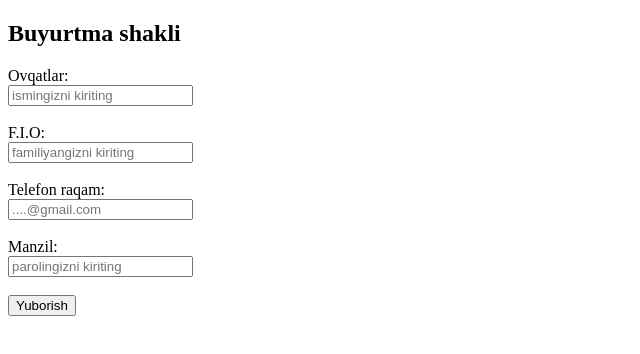
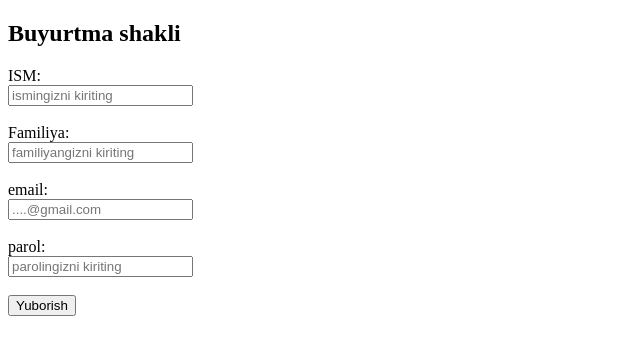
Before and after one commit to Jahongir7776/aap, a plain HTML site: page index.html in a window 1280 px wide. Shown: the whole page, without its empty margins (0-640 px from the left). Drawn offline with Linux system fonts and the light colour scheme.

Commit message:
Update index.html

```diff
--- a/index.html
+++ b/index.html
@@ -8,16 +8,16 @@
     <h2>Buyurtma shakli</h2>
 
     <form id="orderForm">
-        <label>Ovqatlar:</label><br>
+        <label>ISM:</label><br>
         <input type="text" name="ismi" placeholder="ismingizni kiriting" required><br><br>
 
-        <label>F.I.O:</label><br>
+        <label>Familiya:</label><br>
         <input type="text" name="familiya" placeholder="familiyangizni kiriting" required><br><br>
 
-        <label>Telefon raqam:</label><br>
+        <label>email:</label><br>
         <input type="text" name="email" placeholder="....@gmail.com" required><br><br>
 
-        <label>Manzil:</label><br>
+        <label>parol:</label><br>
         <input type="text" name="parol" placeholder="parolingizni kiriting" required><br><br>
 
         <button type="submit">Yuborish</button>
```
